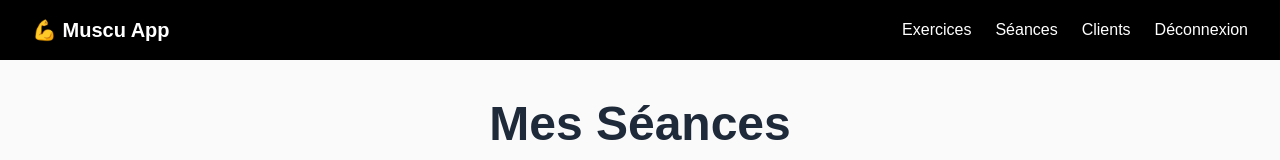
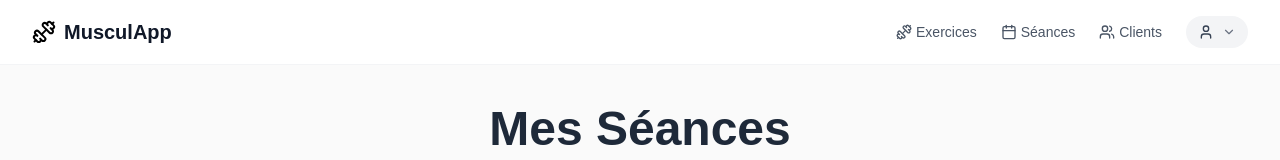
Before and after one commit to said-oumakhlouf/muscu, a Next.js app: page /sessions in a window 1280 px wide. Shown: the top 160 px of the page. Built offline with nearby package versions, Linux system fonts and the light colour scheme; no server answers; sample sign-in values are in the browser's storage.

Commit message:
feat: redesign navbar with dropdown menu

```diff
--- a/package.json
+++ b/package.json
@@ -10,6 +10,7 @@
   },
   "dependencies": {
     "jwt-decode": "^4.0.0",
+    "lucide-react": "^0.577.0",
     "next": "16.1.6",
     "react": "19.2.3",
     "react-dom": "19.2.3"
--- a/src/app/page.tsx
+++ b/src/app/page.tsx
@@ -2,7 +2,7 @@
 
 import ExerciseEditForm from '@/components/ExerciseEditForm';
 import ExerciseForm from '@/components/ExerciseForm';
-import { useAuth } from '@/hooks/useAuth';
+import { useOptionalAuth } from '@/hooks/useAuth';
 import { exerciseService } from '@/services/exerciseService';
 import { Exercise } from '@/types/Exercise';
 import { useEffect, useState } from 'react';
@@ -10,7 +10,7 @@ import { useEffect, useState } from 'react';
 export default function Home() {
   const [exercises, setExercises] = useState<Exercise[]>([]);
   const [editingId, setEditingId] = useState<number | null>(null);
-  const { role, token } = useAuth();
+  const { role, token } = useOptionalAuth();
 
 
   const loadExercises = async () => {
--- a/src/app/sessions/page.tsx
+++ b/src/app/sessions/page.tsx
@@ -3,12 +3,11 @@
 import { useEffect, useState } from 'react';
 import { Session } from '@/types/Session';
 import { sessionService } from '@/services/sessionService';
-import { useAuth } from '@/hooks/useAuth';
+import { useOptionalAuth } from '@/hooks/useAuth';
 
 export default function SessionsPage() {
     const [sessions, setSessions] = useState<Session[]>([]);
-
-    const { token, isLoading } = useAuth();
+    const { token } = useOptionalAuth();
 
     useEffect(() => {
         if (token) {
@@ -16,14 +15,17 @@ export default function SessionsPage() {
         }
     }, [token]);
 
-    if (isLoading) {
-        return <div className="flex min-h-screen items-center justify-center">Chargement...</div>;
+    if (!token) {
+        return (
+            <div className="flex min-h-screen items-center justify-center">
+                <p className="text-gray-500">Connectez-vous pour voir vos séances</p>
+            </div>
+        );
     }
 
     return (
         <div className="flex min-h-screen flex-col items-center bg-zinc-50 p-10">
             <h1 className="text-5xl font-bold text-gray-800 mb-10">Mes Séances</h1>
-
             <div className="grid grid-cols-1 gap-4 md:grid-cols-2 w-full max-w-4xl">
                 {sessions.map((session) => (
                     <div key={session.id} className="bg-white rounded-xl p-6 shadow">
--- a/src/components/Navbar.tsx
+++ b/src/components/Navbar.tsx
@@ -1,12 +1,15 @@
 'use client';
 
-import { useAuth } from '@/hooks/useAuth';
 import Link from 'next/link';
 import { useRouter } from 'next/navigation';
+import { useOptionalAuth } from '@/hooks/useAuth';
+import { useState } from 'react';
+import { User, LogOut, ChevronDown, Dumbbell, Calendar, Users } from 'lucide-react';
 
 export default function Navbar() {
     const router = useRouter();
-    const { role } = useAuth();
+    const { role } = useOptionalAuth();
+    const [menuOpen, setMenuOpen] = useState(false);
 
     const handleLogout = () => {
         localStorage.removeItem('token');
@@ -14,13 +17,54 @@ export default function Navbar() {
     };
 
     return (
-        <nav className="bg-black text-white px-8 py-4 flex items-center justify-between">
-            <span className="text-xl font-bold">💪 Muscu App</span>
-            <div className="flex gap-6">
-                <Link href="/" className="hover:text-gray-300">Exercices</Link>
-                <Link href="/sessions" className="hover:text-gray-300">Séances</Link>
-                {role === 'admin' && <Link href="/admin" className="hover:text-gray-300">Clients</Link>}
-                <button onClick={handleLogout} className="hover:text-gray-300">Déconnexion</button>
+        <nav className="bg-white border-b border-gray-100 px-8 py-4 flex items-center justify-between shadow-sm">
+            <Link href="/" className="flex items-center gap-2">
+                <Dumbbell className="text-black" size={24} />
+                <span className="text-xl font-bold text-gray-900">MusculApp</span>
+            </Link>
+
+            <div className="flex items-center gap-6">
+                <Link href="/" className="flex items-center gap-1 text-gray-600 hover:text-black transition text-sm font-medium">
+                    <Dumbbell size={16} />
+                    Exercices
+                </Link>
+                <Link href="/sessions" className="flex items-center gap-1 text-gray-600 hover:text-black transition text-sm font-medium">
+                    <Calendar size={16} />
+                    Séances
+                </Link>
+                {role === 'admin' && (
+                    <Link href="/admin" className="flex items-center gap-1 text-gray-600 hover:text-black transition text-sm font-medium">
+                        <Users size={16} />
+                        Clients
+                    </Link>
+                )}
+
+                <div className="relative">
+                    <button
+                        onClick={() => setMenuOpen(!menuOpen)}
+                        className="flex items-center gap-2 bg-gray-100 hover:bg-gray-200 rounded-full px-3 py-2 transition"
+                    >
+                        <User size={16} className="text-gray-700" />
+                        <ChevronDown size={14} className="text-gray-500" />
+                    </button>
+
+                    {menuOpen && (
+                        <div className="absolute right-0 mt-2 w-48 bg-white rounded-xl shadow-lg border border-gray-100 py-1 z-50">
+                            <Link href="/profile" className="flex items-center gap-2 px-4 py-2 text-sm text-gray-700 hover:bg-gray-50">
+                                <User size={14} />
+                                Mon profil
+                            </Link>
+                            <hr className="my-1 border-gray-100" />
+                            <button
+                                onClick={handleLogout}
+                                className="flex items-center gap-2 px-4 py-2 text-sm text-red-500 hover:bg-red-50 w-full text-left"
+                            >
+                                <LogOut size={14} />
+                                Se déconnecter
+                            </button>
+                        </div>
+                    )}
+                </div>
             </div>
         </nav>
     );
--- a/src/hooks/useAuth.ts
+++ b/src/hooks/useAuth.ts
@@ -10,6 +10,7 @@ interface JwtPayload {
     role: string;
 }
 
+// Hook pour les pages PRIVÉES → redirige vers /login si pas connecté
 export function useAuth() {
     const router = useRouter();
     const [token, setToken] = useState<string | null>(null);
@@ -30,3 +31,20 @@ export function useAuth() {
 
     return { token, role, isLoading };
 }
+
+// Hook pour les pages PUBLIQUES → pas de redirection
+export function useOptionalAuth() {
+    const [token, setToken] = useState<string | null>(null);
+    const [role, setRole] = useState<string | null>(null);
+
+    useEffect(() => {
+        const t = localStorage.getItem('token');
+        setToken(t);
+        if (t) {
+            const decoded = jwtDecode<JwtPayload>(t);
+            setRole(decoded.role);
+        }
+    }, []);
+
+    return { token, role };
+}
```
Also changed, not shown: 1 other file (tests, documents, lock files or other folders).
